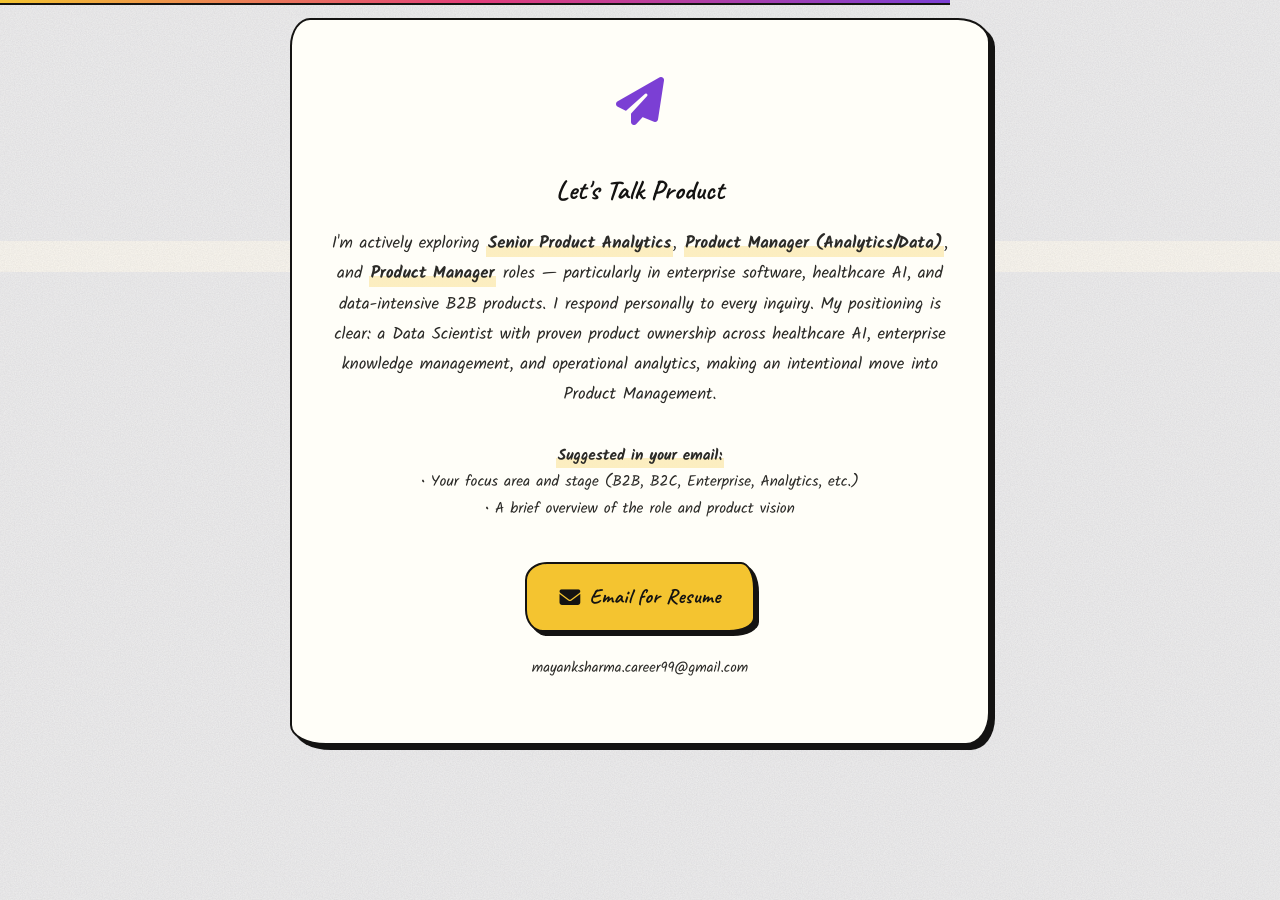
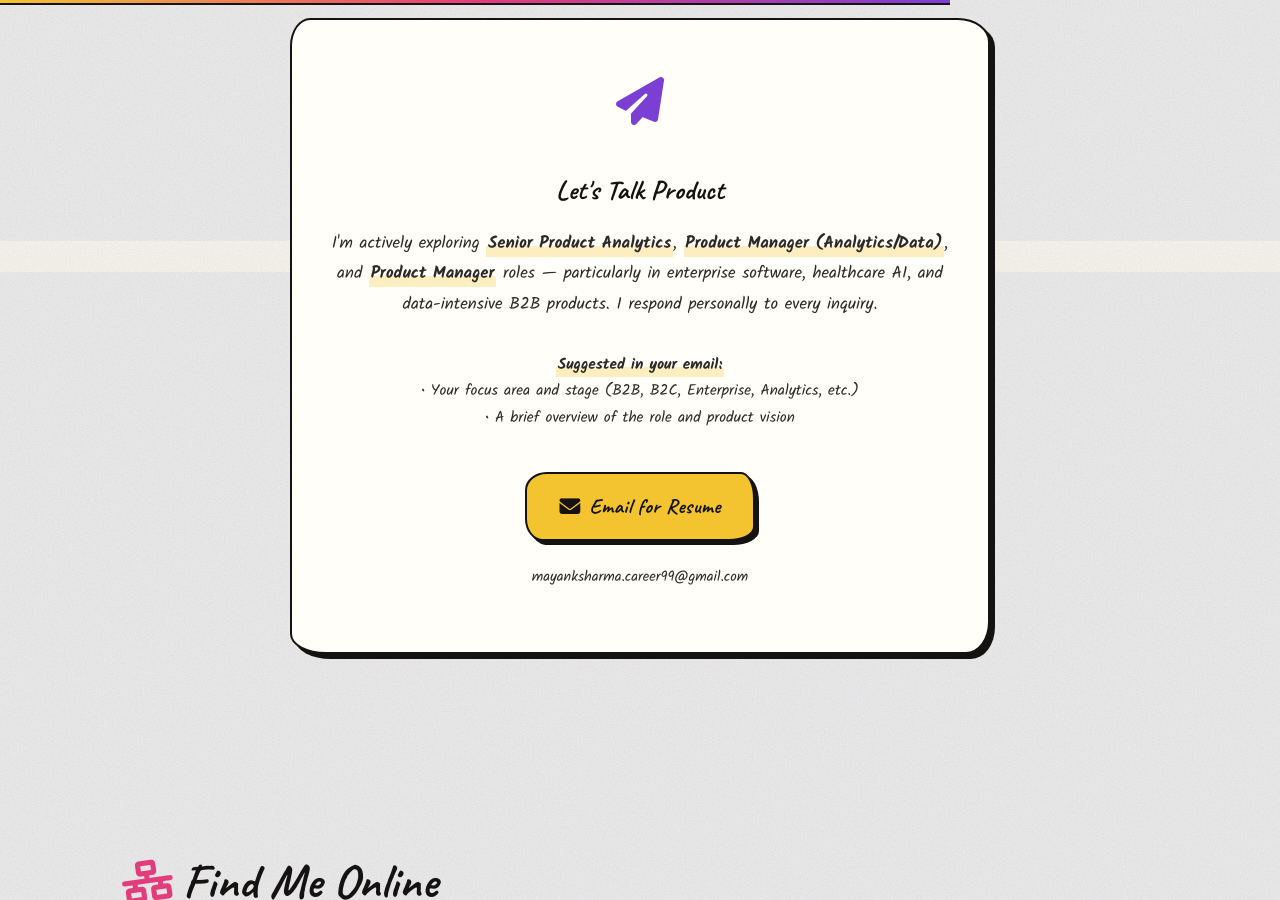
Before and after one commit to mayank1101/mayank1101.github.io, a Jekyll site: the page built from resume.html, in a window 1280 px wide and 900 px high, scrolled down 2459 px. Built offline with Jekyll 4.4.1, drawn with Linux system fonts in a browser that asks for light colours; some web fonts are replaced.

Commit message:
removed redundent information from resume.html

```diff
--- a/resume.html
+++ b/resume.html
@@ -141,8 +141,7 @@
     <p style="margin-bottom: 2rem; line-height: 1.8">
       I'm actively exploring <strong>Senior Product Analytics</strong>, <strong>Product Manager (Analytics/Data)</strong>, and
       <strong>Product Manager</strong> roles — particularly in enterprise software, healthcare AI, and data-intensive B2B products.
-      I respond personally to every inquiry. My positioning is clear: a Data Scientist with proven product ownership
-      across healthcare AI, enterprise knowledge management, and operational analytics, making an intentional move into Product Management.
+      I respond personally to every inquiry.
     </p>
     <p
       style="margin-bottom: 2rem; color: var(--text-muted); font-size: 0.95rem"
```
